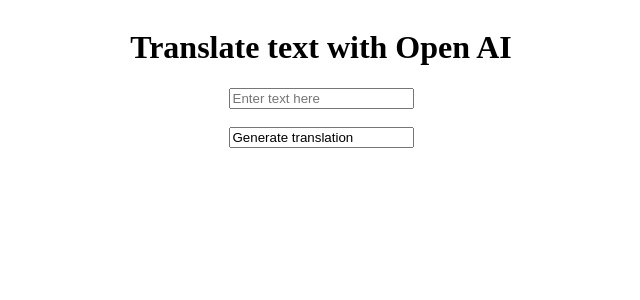
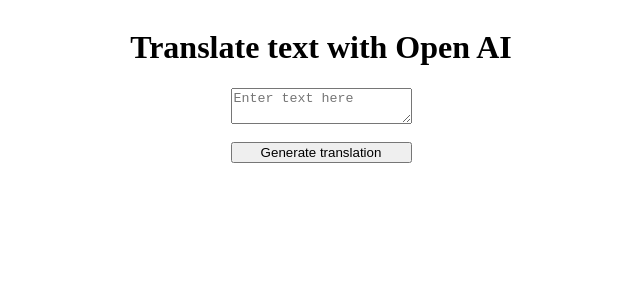
Before and after one commit to Andrew-Pecyna/AI-Translation-Project, a React (Vite) app in the folder client/: page / in a window 1280 px wide. Shown: the top 300 px of the page, without its empty margins (319-959 px from the left). Built offline with nearby package versions, Linux system fonts and the light colour scheme.

Commit message:
main page form

```diff
--- a/client/src/App.jsx
+++ b/client/src/App.jsx
@@ -1,19 +1,27 @@
 import { styled } from "styled-components"
+import { useState } from "react"
 
 function App() {
+
+  const [userText, setUserText] = useState("")
+
+  const submitForm = (e) => {
+    e.preventDefault()
+    console.log("submit", userText)
+  }
 
   return (
     <Container>
       <h1>Translate text with Open AI</h1>
-      <form>
+      <form onSubmit={submitForm}>
         <InputsBox>
-          <input
-          type="text"
+          <textarea
           name="user-text"
           placeholder="Enter text here"
+          onChange={(e) => setUserText(e.target.value)}
           />
           <br></br>
-          <input type="text" value="Generate translation" />
+          <input type="submit" value="Generate translation" />
         </InputsBox>
       </form>
     </Container>
```
